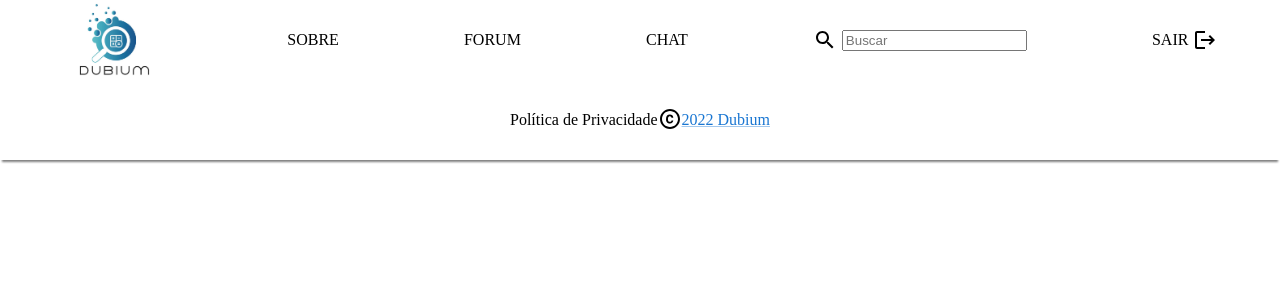
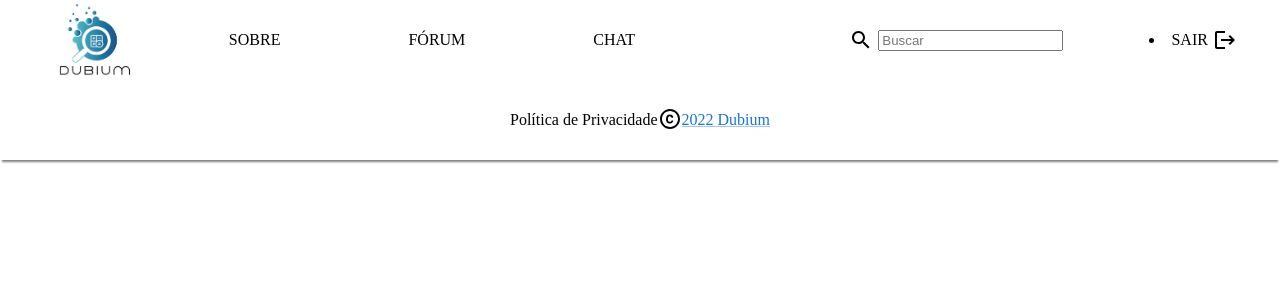
Before and after one commit to mdsreq-fga-unb/2022.2-Dubium, a React (Vite) app in the folder front-end/: page / in a window 1280 px wide. Shown: the top 300 px of the page. Built offline with nearby package versions, Linux system fonts and the light colour scheme.

Commit message:
Layout inicial
Co-authored-by: Júlio César <julio0033@hotmail.com>

```diff
--- a/front-end/package.json
+++ b/front-end/package.json
@@ -14,7 +14,8 @@
     "@mui/icons-material": "^5.11.0",
     "@mui/material": "^5.11.1",
     "react": "^18.2.0",
-    "react-dom": "^18.2.0"
+    "react-dom": "^18.2.0",
+    "react-router-dom": "^6.5.0"
   },
   "devDependencies": {
     "@types/react": "^18.0.26",
--- a/front-end/src/App.jsx
+++ b/front-end/src/App.jsx
@@ -1,3 +1,4 @@
+
 import { useState } from 'react'
 import reactLogo from './assets/react.svg'
 import './App.css'
--- a/front-end/src/components/header/index.jsx
+++ b/front-end/src/components/header/index.jsx
@@ -8,16 +8,27 @@ import { Link } from "@mui/material";
 function Header() {
     return(
         <header className="header">
-            <img src={logo} alt="logo" className="logo"/>
-            <span>SOBRE</span>
-            <span>FORUM</span>
-            <span>CHAT</span>
+
+                <img src={logo} alt="logo" className="logo"/>
+                <ul className="list">
+                    <li className="item">
+                        <Link href="/sobre">SOBRE</Link>
+                    </li>
+                    <li className="item">
+                        <Link href="/">FÓRUM</Link>
+                    </li>
+                    <li className="item">
+                        <Link href="/chat">CHAT</Link>
+                    </li>
+                </ul>
             <div className="input">
                 <SearchIcon/>
                 <input type="text" placeholder="Buscar"/>
             </div>
             <div className="input">
-                <span>SAIR</span>
+                <li>
+                    <Link href="/">SAIR</Link>
+                </li>
                 <LogoutIcon/>
             </div>
         </header>
--- a/front-end/src/components/header/style.css
+++ b/front-end/src/components/header/style.css
@@ -6,6 +6,25 @@
     height: 80px;
     background-color: #FFFFFF;
     box-shadow: 0 4px 2px -2px gray;
+}
+
+.list {
+    display: flex;
+    list-style: none;
+    align-items: center;
+}
+
+.item {
+    margin-right: 8em;
+}
+
+.item a{
+    color: black;
+    text-decoration: none;
+}
+
+.item a:hover{
+    color:cadetblue;
 }
 
 .logo {
@@ -17,3 +36,12 @@
     align-items: center;
     gap: 5px;
 }
+
+.input a{
+    color: black;
+    text-decoration: none;
+}
+
+.input a:hover{
+    color:cadetblue;
+}
```
Also changed, not shown: 1 other file (tests, documents, lock files or other folders).
